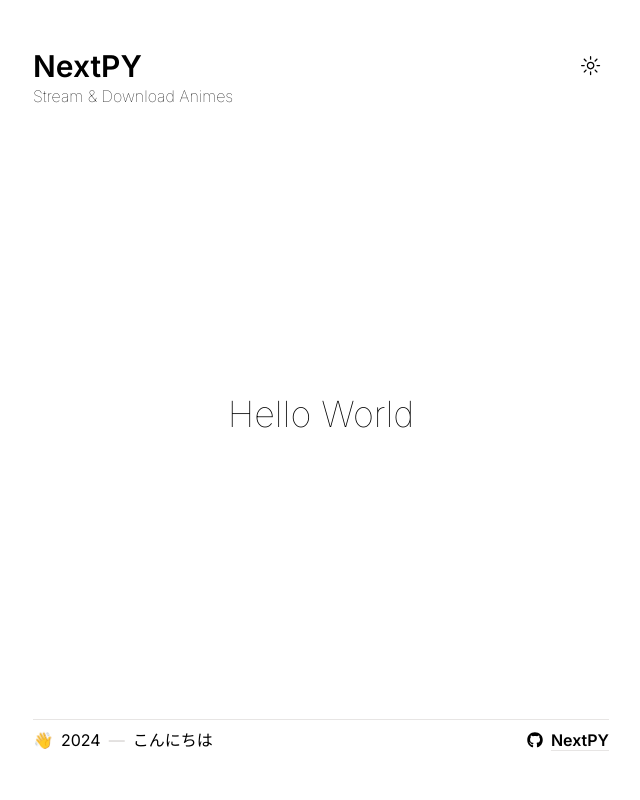
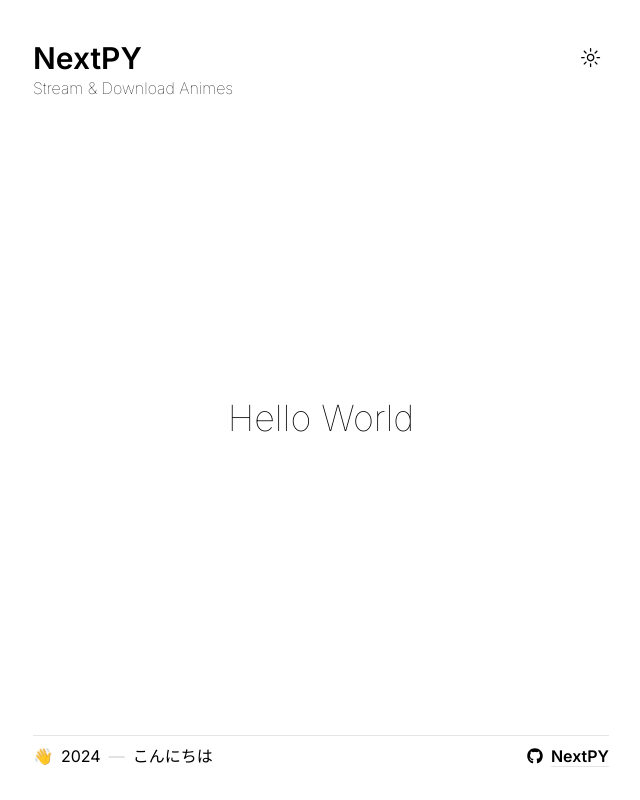
Before and after one commit to FireHead90544/NextPY, a Next.js app: page / in a window 1280 px wide. Shown: the whole page, without its empty margins (319-959 px from the left). Built offline with nearby package versions, Linux system fonts and the light colour scheme.

Commit message:
fix: Header/Footer components' margins

```diff
--- a/components/Footer.tsx
+++ b/components/Footer.tsx
@@ -4,7 +4,7 @@ import { FaGithub } from 'react-icons/fa'
 
 export function Footer() {
   return (
-    <div className='pt-5 mb-12'>
+    <div className='pt-5 mb-8'>
         <hr className='border-t border-stone-200 dark:border-stone-800'/>
         <div className='flex justify-between mt-2'>
             <div className='space-x-2'>
--- a/components/Header.tsx
+++ b/components/Header.tsx
@@ -4,7 +4,7 @@ import Link from 'next/link'
 
 export function Header() {
   return (
-    <div className="flex justify-between mt-12 pb-5">
+    <div className="flex justify-between mt-10 pb-5">
       <Link href="/">
         <h1 className="font-semibold text-3xl">
             <span className="font-semibold">NextPY</span>
```
